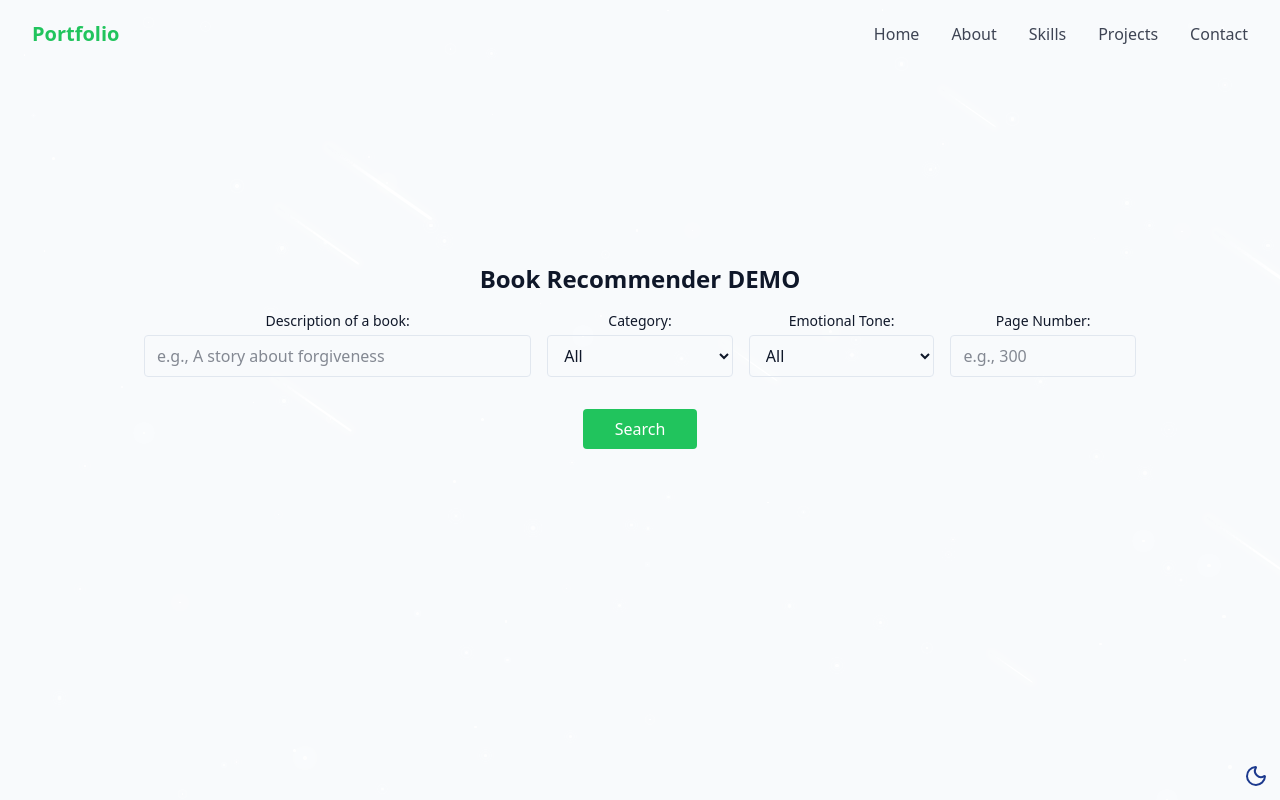
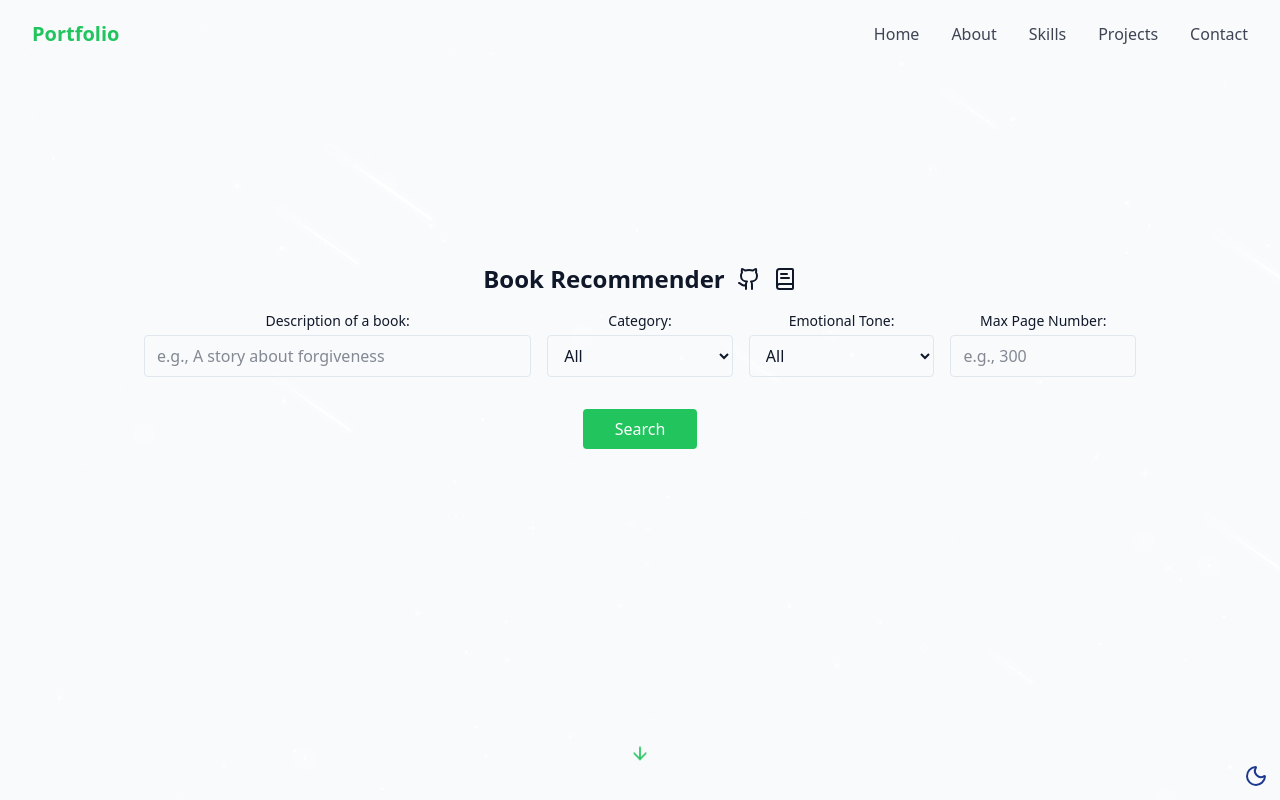
Before and after one commit to tuanqpham0921/personal_web, a React (Vite) app: page /book-recommender in a window 1280 px wide. Shown: the top 800 px of the page. Built offline with nearby package versions, Linux system fonts and the light colour scheme.

Commit message:
updated book rec demo page

```diff
--- a/src/components/BookRecSection.jsx
+++ b/src/components/BookRecSection.jsx
@@ -1,6 +1,7 @@
-import React, { useState } from "react";
+import { useState } from "react";
 import SearchInput from "./SearchInput";
 import RecommendationList from "./RecommendationList";
+import { ArrowDown, GithubIcon, BookText } from "lucide-react";
 
 const BookRecSection = () => {
   const [books, setBooks] = useState([]);
@@ -55,9 +56,17 @@ const BookRecSection = () => {
   return (
     <div className="min-h-screen flex flex-col items-center justify-center px-4 py-24 relative">
       <div className="absolute inset-0 bg-secondary/30 -z-10" />
-      <h1 className="text-2xl font-bold mb-4 text-center z-10">
-        Book Recommender DEMO
-      </h1>
+      <div className="flex items-center justify-center gap-3 mb-4 z-10">
+        <h1 className="text-2xl font-bold text-center">
+          Book Recommender
+        </h1>
+        <a href="https://github.com/tuanqpham0921/Semantic-Book-Recommender" target="_blank" rel="noopener noreferrer">
+          <GithubIcon />
+        </a>
+        <a href="https://medium.com/@tuanqpham0921/book-recommender-project-347a85a9d4ea" target="_blank" rel="noopener noreferrer">
+          <BookText />
+        </a>
+      </div>
 
       <SearchInput
         query={query}
@@ -76,6 +85,10 @@ const BookRecSection = () => {
       {error && <div className="text-red-500 mb-4 z-10">{error}</div>}
 
       <RecommendationList books={books} />
+
+      <div className="absolute bottom-8 left-1/2 transform -translate-x-1/2 flex flex-col items-center animate-bounce">
+        <ArrowDown className="h-5 w-5 text-primary" />
+      </div>
     </div>
   );
 };
--- a/src/components/SearchInput.jsx
+++ b/src/components/SearchInput.jsx
@@ -58,7 +58,7 @@ const SearchInput = ({
 
         {/* Page Number Input */}
         <div className="flex flex-col">
-          <label className="text-sm font-medium mb-1">Page Number:</label>
+          <label className="text-sm font-medium mb-1">Max Page Number:</label>
           <input
             type="number"
             placeholder="e.g., 300"
```
